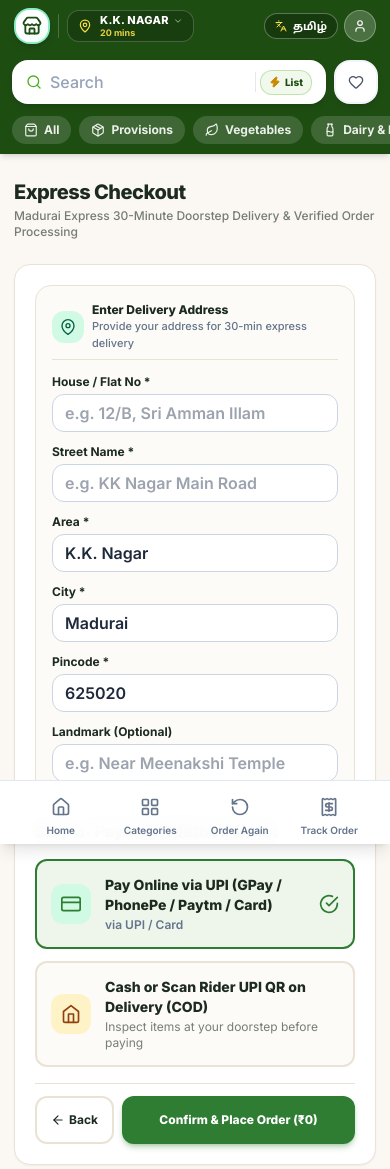
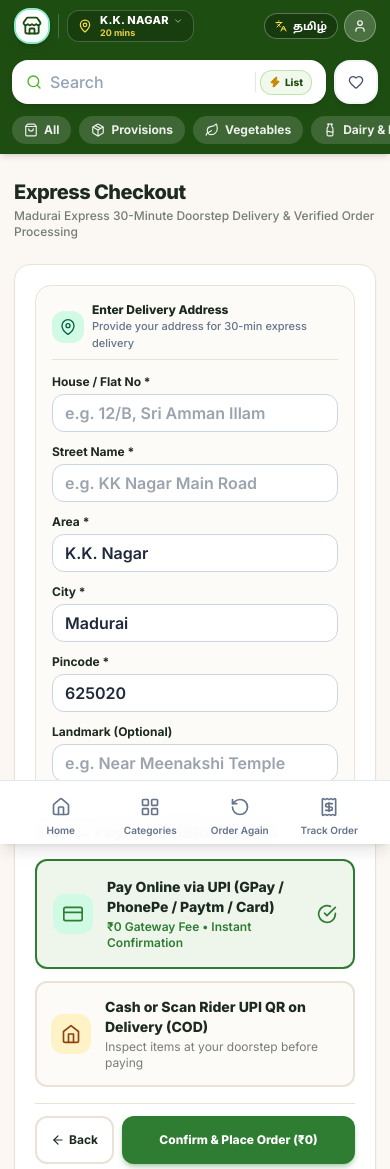
Before and after one commit to vishagan12/grocery, a Next.js app: page /checkout in a window 390 px wide. Shown: the top 1169 px of the page. Built offline with nearby package versions, Linux system fonts and the light colour scheme.

Commit message:
fix: rollback pay online button and align shop button next to wholesale price

```diff
--- a/src/components/CheckoutPage.tsx
+++ b/src/components/CheckoutPage.tsx
@@ -553,7 +553,7 @@
                   <button
                     type="button"
                     onClick={() => setPaymentMethod('upi')}
-                    className={`w-full p-3.5 sm:p-4 rounded-xl border-2 text-left transition-all flex items-center gap-3.5 ${
+                    className={`w-full p-4 rounded-xl border-2 text-left transition-all flex items-center gap-3.5 ${
                       paymentMethod === 'upi'
                         ? 'border-brand-primary bg-brand-mint'
                         : 'border-[#EAE2D5] hover:border-brand-primary/50 bg-[#FDFBF7]'
@@ -564,7 +564,7 @@
                     </div>
                     <div className="flex-1 min-w-0">
                       <p className="font-extrabold text-sm text-brand-slate">{t('payOnline', lang)}</p>
-                      <p className="text-xs text-slate-500 font-semibold mt-0.5">via UPI / Card</p>
+                      <p className="text-xs text-brand-primary font-semibold mt-0.5">{t('zeroFee', lang)}</p>
                     </div>
                     {paymentMethod === 'upi' && <IconCheckCircle className="w-5 h-5 text-brand-primary shrink-0" />}
                   </button>
--- a/src/components/HeroSection.tsx
+++ b/src/components/HeroSection.tsx
@@ -243,13 +243,13 @@
               >
                 {/* Card Top: Badge & Full Title visible on multiple lines */}
                 <div className="min-w-0">
-                  <div className="flex items-center justify-between gap-1 mb-1.5 flex-wrap">
-                    <span className="text-[11px] font-black text-emerald-900 bg-emerald-100/90 px-2.5 py-0.5 rounded-full inline-block">
+                  <div className="flex items-center justify-between gap-1.5 mb-1.5">
+                    <span className="text-[10px] sm:text-[11px] font-black text-emerald-900 bg-emerald-100/90 px-2 sm:px-2.5 py-0.5 rounded-full inline-block truncate max-w-[70%]">
                       {lang === 'ta' ? card.badgeTa : card.badgeEn}
                     </span>
-                    <span className="text-[11px] font-bold text-[#4CB01E] group-hover:translate-x-0.5 transition-transform flex items-center gap-0.5 shrink-0">
+                    <span className="text-[10px] sm:text-[11px] font-bold text-[#4CB01E] group-hover:translate-x-0.5 transition-transform flex items-center gap-0.5 shrink-0 whitespace-nowrap">
                       <span>{lang === 'ta' ? 'பார்க்க' : 'Shop'}</span>
-                      <ArrowRight className="w-3 h-3" />
+                      <ArrowRight className="w-3 h-3 shrink-0" />
                     </span>
                   </div>
                   <h4 className="font-extrabold text-[13px] sm:text-base text-slate-900 leading-snug break-words">
```
